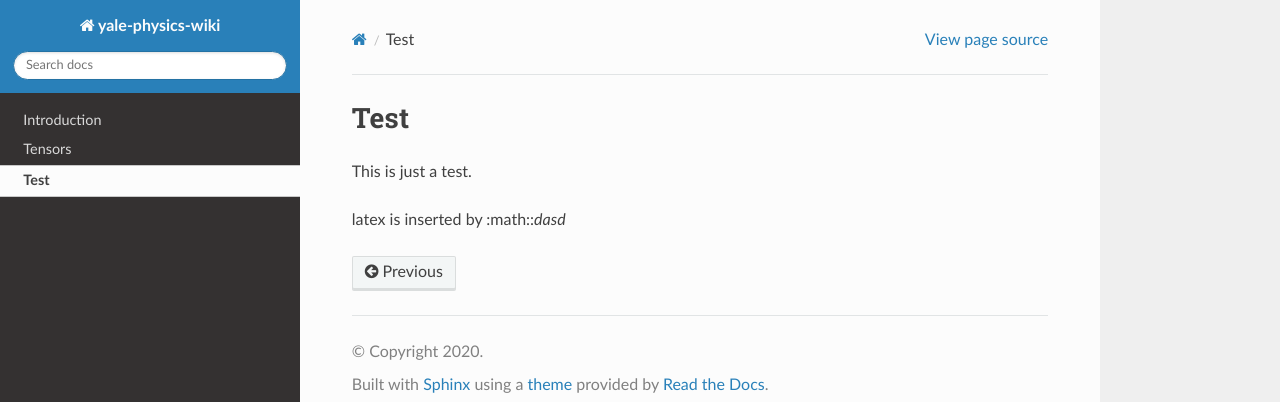
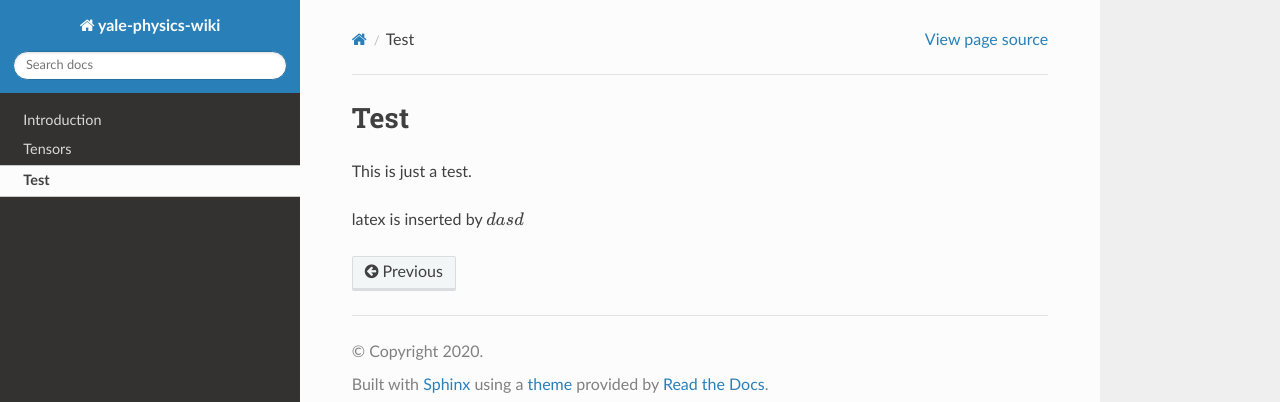
Before and after one commit to yale-physics-wiki/yale-physics-wiki, a Sphinx documentation site: the page built from docs/test.rst, in a window 1280 px wide. Shown: the top 402 px of the page. Built offline with Sphinx 7.4.7 and the Read the Docs theme 2.0.0, drawn with Linux system fonts in a browser that asks for light colours.

Commit message:
Update test.rst

```diff
--- a/docs/test.rst
+++ b/docs/test.rst
@@ -5,4 +5,4 @@ Test
 
 This is just a test.
 
-latex is inserted by :math::`dasd`
+latex is inserted by :math:`dasd`
```
